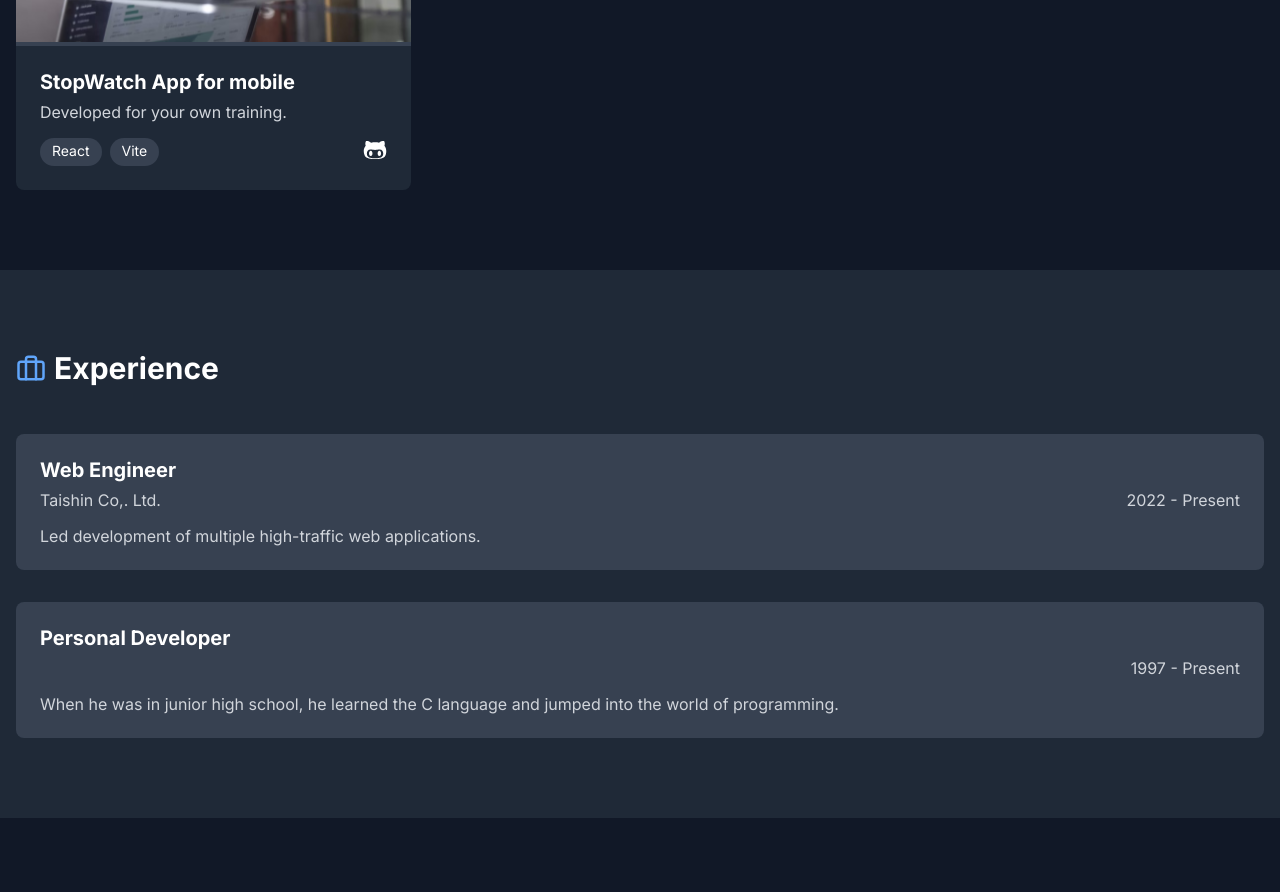
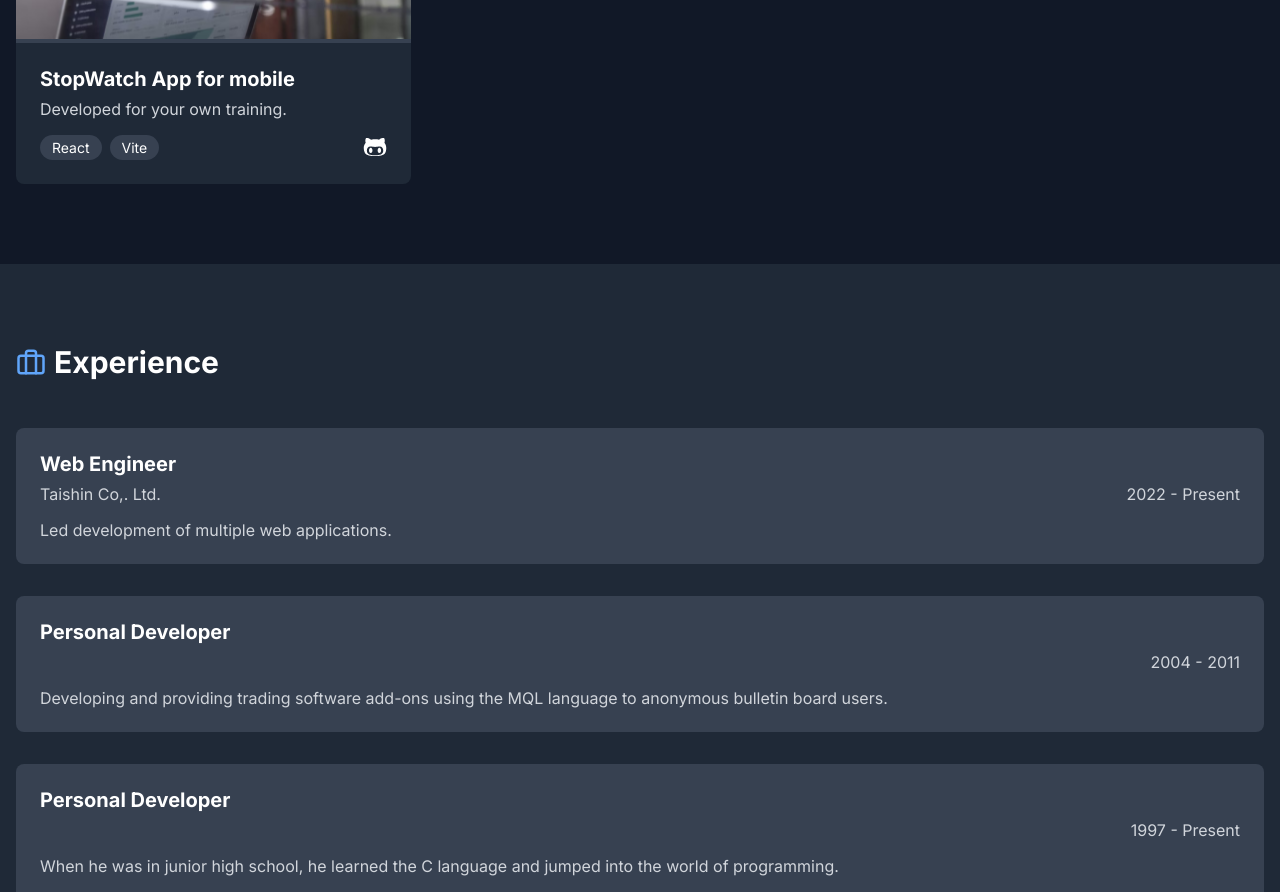
Before and after one commit to CatsHandDev/catshanddev-website, a Next.js app: page / in a window 1280 px wide. Shown: the part 1960-2852 px from the top of the page. Built offline with nearby package versions, Linux system fonts and the light colour scheme; a web font is replaced by a local one.

Commit message:
experience and about description update

```diff
--- a/src/app/Contact/contact.module.scss
+++ b/src/app/Contact/contact.module.scss
@@ -90,6 +90,7 @@
   width: 100%;
   background-color: #3b82f6;
   color: white;
+  font-size: 1rem;
   font-weight: 600;
   padding: 0.75rem 1.5rem;
   border-radius: 0.5rem;
@@ -167,11 +168,12 @@
 }
 
 .editButton {
-  flex: 1;
+  margin-top: 2rem;
   padding: 0.5rem 1rem;
   background-color: #374151;
   border-radius: 0.5rem;
   color: #fff;
+  flex: 1;
 
   &:hover {
     background-color: #4b5563;
@@ -185,7 +187,7 @@
   background-color: #3b82f6;
   border-radius: 0.5rem;
   color: #fff;
-  font-size: 1.2rem;
+  font-size: 1rem;
   display: flex;
   flex: 1;
   align-items: center;
--- a/src/components/about/AboutSection.tsx
+++ b/src/components/about/AboutSection.tsx
@@ -19,8 +19,7 @@ export const AboutSection = () => {
               I specialize in React, python, Node.js, and cloud technologies.
             </p>
             <p>
-              When I'm not coding, you'll find me contributing to open source projects,
-              writing technical articles, and mentoring aspiring developers.
+            My interests are guitar and programming. I especially love accumulating new IT techniques and knowledge.
             </p>
           </div>
           <div className={styles.skillsGrid}>
--- a/src/components/experience/ExperienceSection.tsx
+++ b/src/components/experience/ExperienceSection.tsx
@@ -2,6 +2,27 @@ import React from 'react'
 import globalStyles from '@/app/styles.module.scss';
 import styles from './experienceSection.module.scss';
 import { FiBriefcase } from 'react-icons/fi';
+
+const data = [
+  {
+    role: 'Web Engineer',
+    company: 'Taishin Co,. Ltd.',
+    period: '2022 - Present',
+    description: 'Led development of multiple web applications.',
+  },
+  {
+    role: 'Personal Developer',
+    company: '',
+    period: '2004 - 2011',
+    description: 'Developing and providing trading software add-ons using the MQL language to anonymous bulletin board users.',
+  },
+  {
+    role: 'Personal Developer',
+    company: '',
+    period: '1997 - Present',
+    description: 'When he was in junior high school, he learned the C language and jumped into the world of programming.',
+  },
+];
 
 export const ExperienceSection = () => {
   return (
@@ -12,20 +33,7 @@ export const ExperienceSection = () => {
           Experience
         </h2>
         <div>
-          {[
-            {
-              role: 'Web Engineer',
-              company: 'Taishin Co,. Ltd.',
-              period: '2022 - Present',
-              description: 'Led development of multiple high-traffic web applications.',
-            },
-            {
-              role: 'Personal Developer',
-              company: '',
-              period: '1997 - Present',
-              description: 'When he was in junior high school, he learned the C language and jumped into the world of programming.',
-            },
-          ].map((job, index) => (
+          {data.map((job, index) => (
             <div key={index} className={styles.experienceCard}>
               <h3>{job.role}</h3>
               <div className={styles.jobMeta}>
--- a/src/components/project/ProjectSection.tsx
+++ b/src/components/project/ProjectSection.tsx
@@ -101,6 +101,7 @@ export const ProjectSection = () => {
                 </div>
                 {project.github && (
                   <Link
+                    className={styles.githubLink}
                     href={project.github}
                     rel='noopener noreferrer'
                     target='_blank'
--- a/src/components/project/project.module.scss
+++ b/src/components/project/project.module.scss
@@ -74,6 +74,13 @@
   display: flex;
   flex-direction: row;
   justify-content: space-between;
+  align-items: center;
+
+  .githubLink {
+    display: flex;
+    flex-direction: column;
+    align-items: center;
+  }
 
   .tags {
     display: flex;
```
